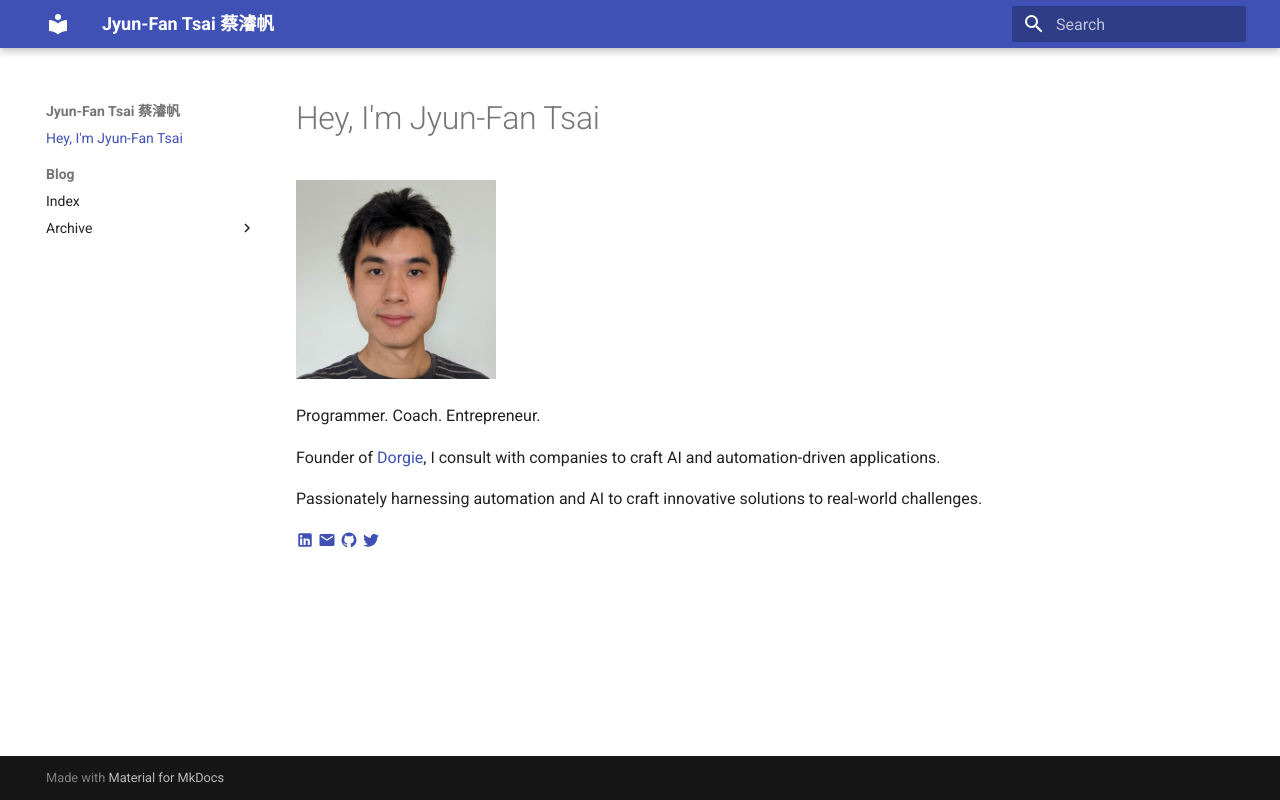
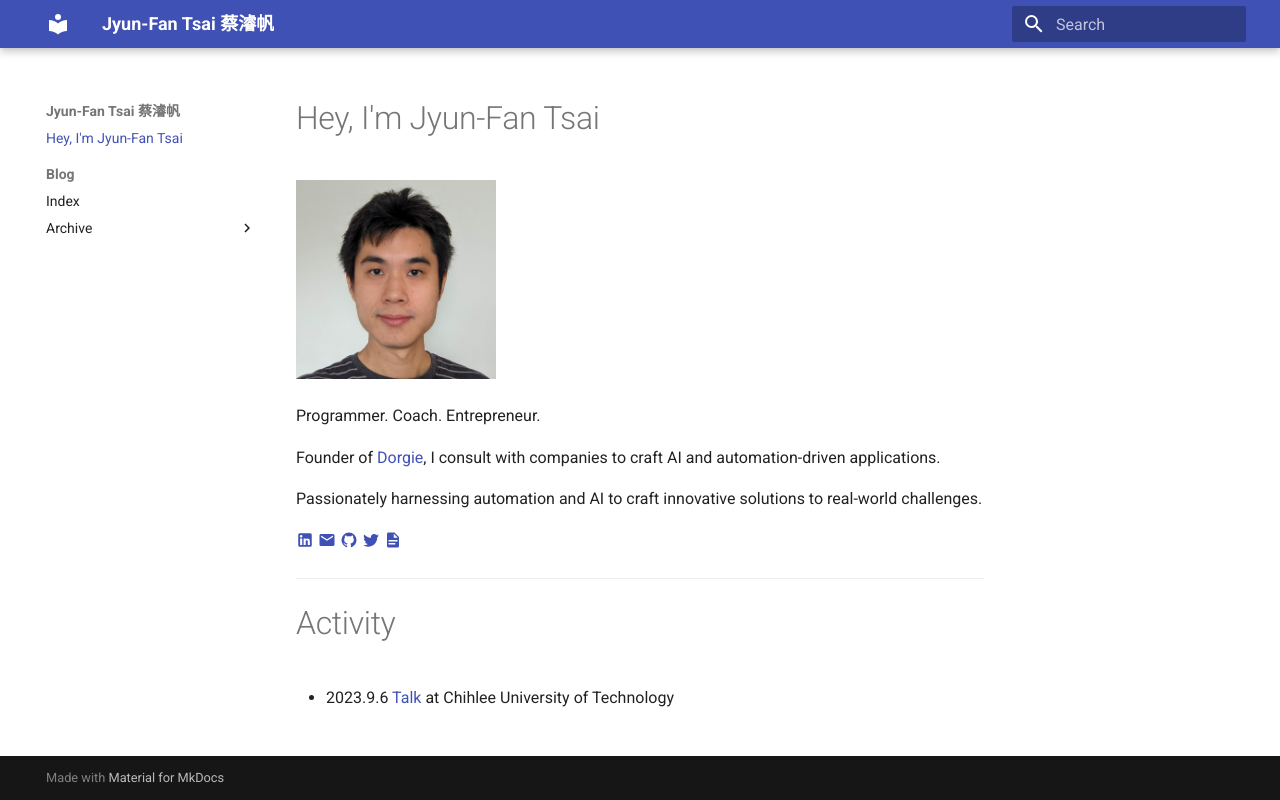
Before and after one commit to jyunfan/jyunfan.github.io, a plain HTML site: page index.html in a window 1280 px wide. Drawn offline with Linux system fonts and the light colour scheme.

Commit message:
Deployed 82ef557 with MkDocs version: 1.5.3

```diff
--- a/index.html
+++ b/index.html
@@ -382,7 +382,13 @@
 <p><a href="https://www.linkedin.com/in/jyun-fan-tsai"><span class="twemoji"><svg xmlns="http://www.w3.org/2000/svg" viewBox="0 0 24 24"><path d="M19 3a2 2 0 0 1 2 2v14a2 2 0 0 1-2 2H5a2 2 0 0 1-2-2V5a2 2 0 0 1 2-2h14m-.5 15.5v-5.3a3.26 3.26 0 0 0-3.26-3.26c-.85 0-1.84.52-2.32 1.3v-1.11h-2.79v8.37h2.79v-4.93c0-.77.62-1.4 1.39-1.4a1.4 1.4 0 0 1 1.4 1.4v4.93h2.79M6.88 8.56a1.68 1.68 0 0 0 1.68-1.68c0-.93-.75-1.69-1.68-1.69a1.69 1.69 0 0 0-1.69 1.69c0 .93.76 1.68 1.69 1.68m1.39 9.94v-8.37H5.5v8.37h2.77Z"/></svg></span></a>
 <a href="mailto:jftsai@protonmail.com"><span class="twemoji"><svg xmlns="http://www.w3.org/2000/svg" viewBox="0 0 24 24"><path d="m20 8-8 5-8-5V6l8 5 8-5m0-2H4c-1.11 0-2 .89-2 2v12a2 2 0 0 0 2 2h16a2 2 0 0 0 2-2V6a2 2 0 0 0-2-2Z"/></svg></span></a>
 <a href="https://github.com/jyunfan"><span class="twemoji"><svg xmlns="http://www.w3.org/2000/svg" viewBox="0 0 24 24"><path d="M12 2A10 10 0 0 0 2 12c0 4.42 2.87 8.17 6.84 9.5.5.08.66-.23.66-.5v-1.69c-2.77.6-3.36-1.34-3.36-1.34-.46-1.16-1.11-1.47-1.11-1.47-.91-.62.07-.6.07-.6 1 .07 1.53 1.03 1.53 1.03.87 1.52 2.34 1.07 2.91.83.09-.65.35-1.09.63-1.34-2.22-.25-4.55-1.11-4.55-4.92 0-1.11.38-2 1.03-2.71-.1-.25-.45-1.29.1-2.64 0 0 .84-.27 2.75 1.02.79-.22 1.65-.33 2.5-.33.85 0 1.71.11 2.5.33 1.91-1.29 2.75-1.02 2.75-1.02.55 1.35.2 2.39.1 2.64.65.71 1.03 1.6 1.03 2.71 0 3.82-2.34 4.66-4.57 4.91.36.31.69.92.69 1.85V21c0 .27.16.59.67.5C19.14 20.16 22 16.42 22 12A10 10 0 0 0 12 2Z"/></svg></span></a>
-<a href="https://twitter.com/jyunfantsai"><span class="twemoji"><svg xmlns="http://www.w3.org/2000/svg" viewBox="0 0 24 24"><path d="M22.46 6c-.77.35-1.6.58-2.46.69.88-.53 1.56-1.37 1.88-2.38-.83.5-1.75.85-2.72 1.05C18.37 4.5 17.26 4 16 4c-2.35 0-4.27 1.92-4.27 4.29 0 .34.04.67.11.98C8.28 9.09 5.11 7.38 3 4.79c-.37.63-.58 1.37-.58 2.15 0 1.49.75 2.81 1.91 3.56-.71 0-1.37-.2-1.95-.5v.03c0 2.08 1.48 3.82 3.44 4.21a4.22 4.22 0 0 1-1.93.07 4.28 4.28 0 0 0 4 2.98 8.521 8.521 0 0 1-5.33 1.84c-.34 0-.68-.02-1.02-.06C3.44 20.29 5.7 21 8.12 21 16 21 20.33 14.46 20.33 8.79c0-.19 0-.37-.01-.56.84-.6 1.56-1.36 2.14-2.23Z"/></svg></span></a></p>
+<a href="https://twitter.com/jyunfantsai"><span class="twemoji"><svg xmlns="http://www.w3.org/2000/svg" viewBox="0 0 24 24"><path d="M22.46 6c-.77.35-1.6.58-2.46.69.88-.53 1.56-1.37 1.88-2.38-.83.5-1.75.85-2.72 1.05C18.37 4.5 17.26 4 16 4c-2.35 0-4.27 1.92-4.27 4.29 0 .34.04.67.11.98C8.28 9.09 5.11 7.38 3 4.79c-.37.63-.58 1.37-.58 2.15 0 1.49.75 2.81 1.91 3.56-.71 0-1.37-.2-1.95-.5v.03c0 2.08 1.48 3.82 3.44 4.21a4.22 4.22 0 0 1-1.93.07 4.28 4.28 0 0 0 4 2.98 8.521 8.521 0 0 1-5.33 1.84c-.34 0-.68-.02-1.02-.06C3.44 20.29 5.7 21 8.12 21 16 21 20.33 14.46 20.33 8.79c0-.19 0-.37-.01-.56.84-.6 1.56-1.36 2.14-2.23Z"/></svg></span></a>
+<a href="file/resume.pdf"><span class="twemoji"><svg xmlns="http://www.w3.org/2000/svg" viewBox="0 0 24 24"><path d="M13 9h5.5L13 3.5V9M6 2h8l6 6v12a2 2 0 0 1-2 2H6a2 2 0 0 1-2-2V4c0-1.11.89-2 2-2m9 16v-2H6v2h9m3-4v-2H6v2h12Z"/></svg></span></a></p>
+<hr />
+<h1 id="activity">Activity</h1>
+<ul>
+<li>2023.9.6 <a href="https://jp100.chihlee.edu.tw/p/406-1040-103835,r1.php">Talk</a> at Chihlee University of Technology</li>
+</ul>
 
 
 
--- a/search/search_index.json
+++ b/search/search_index.json
@@ -1 +1 @@
-{"config":{"lang":["en"],"separator":"[\\s\\-]+","pipeline":["stopWordFilter"]},"docs":[{"location":"","title":"Hey, I'm Jyun-Fan Tsai","text":"<p>Programmer. Coach. Entrepreneur.</p> <p>Founder of Dorgie, I consult with companies to craft AI and automation-driven applications.</p> <p>Passionately harnessing automation and AI to craft innovative solutions to real-world challenges.</p> <p> </p>"},{"location":"blog/2023/01/31/hello-world/","title":"hello world!","text":""},{"location":"blog/archive/2023/","title":"2023","text":""}]}
+{"config":{"lang":["en"],"separator":"[\\s\\-]+","pipeline":["stopWordFilter"]},"docs":[{"location":"","title":"Hey, I'm Jyun-Fan Tsai","text":"<p>Programmer. Coach. Entrepreneur.</p> <p>Founder of Dorgie, I consult with companies to craft AI and automation-driven applications.</p> <p>Passionately harnessing automation and AI to craft innovative solutions to real-world challenges.</p> <p> </p>"},{"location":"#activity","title":"Activity","text":"<ul> <li>2023.9.6 Talk at Chihlee University of Technology</li> </ul>"},{"location":"blog/2023/01/31/hello-world/","title":"hello world!","text":""},{"location":"blog/archive/2023/","title":"2023","text":""}]}
```
Also changed, not shown: 4 other files.
